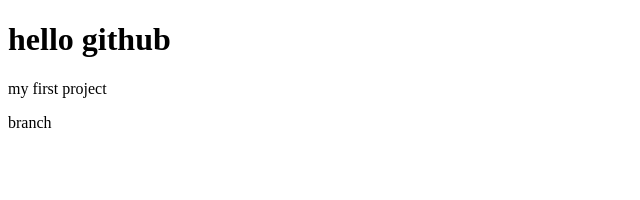
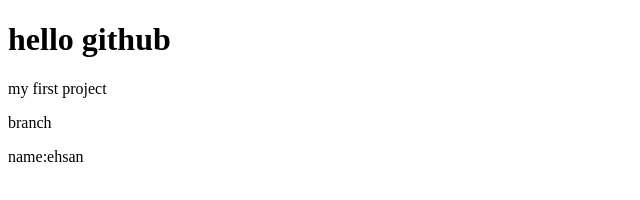
Before and after one commit to ehsan9595/my-first-team-project, a plain HTML site: page index.html in a window 1280 px wide. Shown: the full height of the page, 0-640 px from the left. Drawn offline with Linux system fonts and the light colour scheme.

Commit message:
start name

```diff
--- a/index.html
+++ b/index.html
@@ -10,6 +10,7 @@
     <h1>hello github</h1>
     <p>my first project</p>
     <p>branch</p>
+    <p>name:ehsan</p>
 
 </body>
 </html>
```
